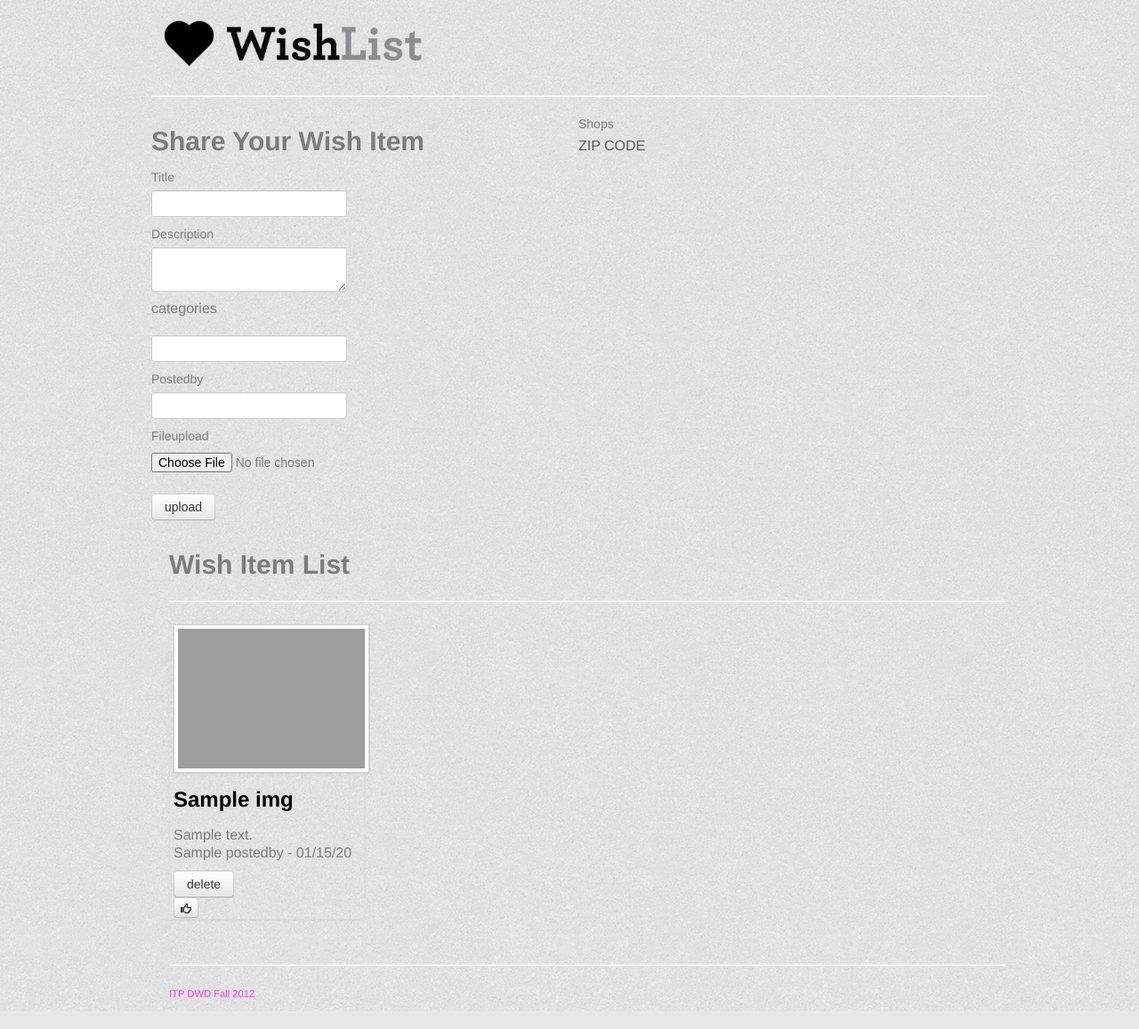
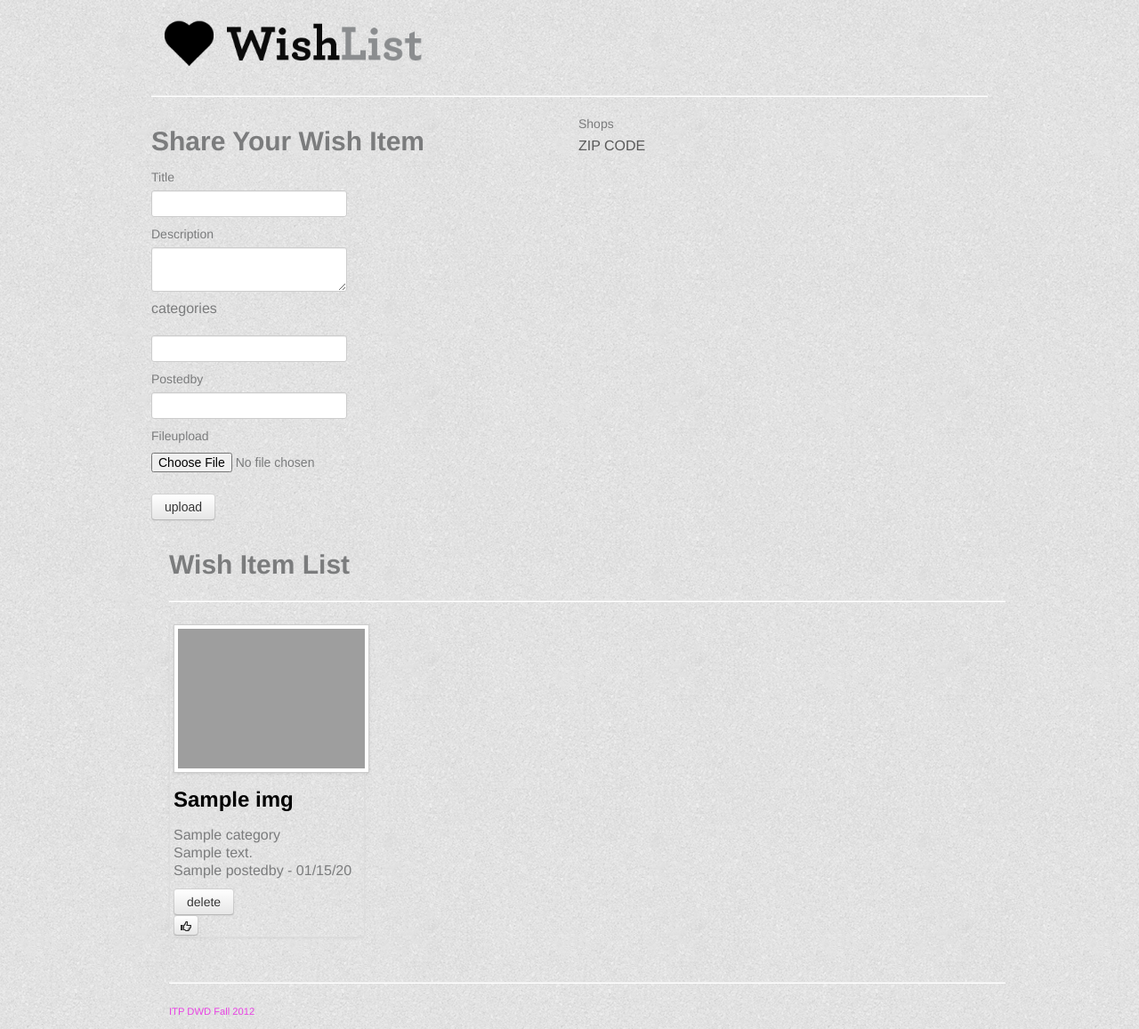
Before and after one commit to dishin/dwds3test, a Flask app: template templates/main.html in a window 1280 px wide. Shown: the whole page at 89% size. Run offline with Flask 2, Linux system fonts and the light colour scheme; the template is opened without the code that fills it: most values are stand-ins (such as "Sample title", 1, 10 or a date in 2020); form fields are guessed from the names that the template uses; parts of the project's set-up code (start-up, migrations or seed data) failed here and were passed over; some libraries are stand-ins or nearby versions; some web fonts are replaced; grey boxes are pictures that could not be loaded.

Commit message:
updatehtml

```diff
--- a/app.py
+++ b/app.py
@@ -82,7 +82,7 @@ def index():
 				submitted_image.title = request.form.get('title')
 				submitted_image.description = request.form.get('description')
 
-				submitted_image.category = request.form.get('categories')
+				submitted_image.category = request.form.get('category')
 
 
 
--- a/templates/main.html
+++ b/templates/main.html
@@ -113,7 +113,9 @@ img {
 				<img src="https://s3.amazonaws.com/wishbucket/{{img.filename}}" class="img-polaroid"></a>
 				<br>
 				<h3>{{img.title}}</h3>
+				{{img.category}}
 				<p>{{img.description}}
+
 					<br>
 					{{ img.postedby }} - {{ img.timestamp.strftime("%m/%d/%y")}}
 				</p>
```
